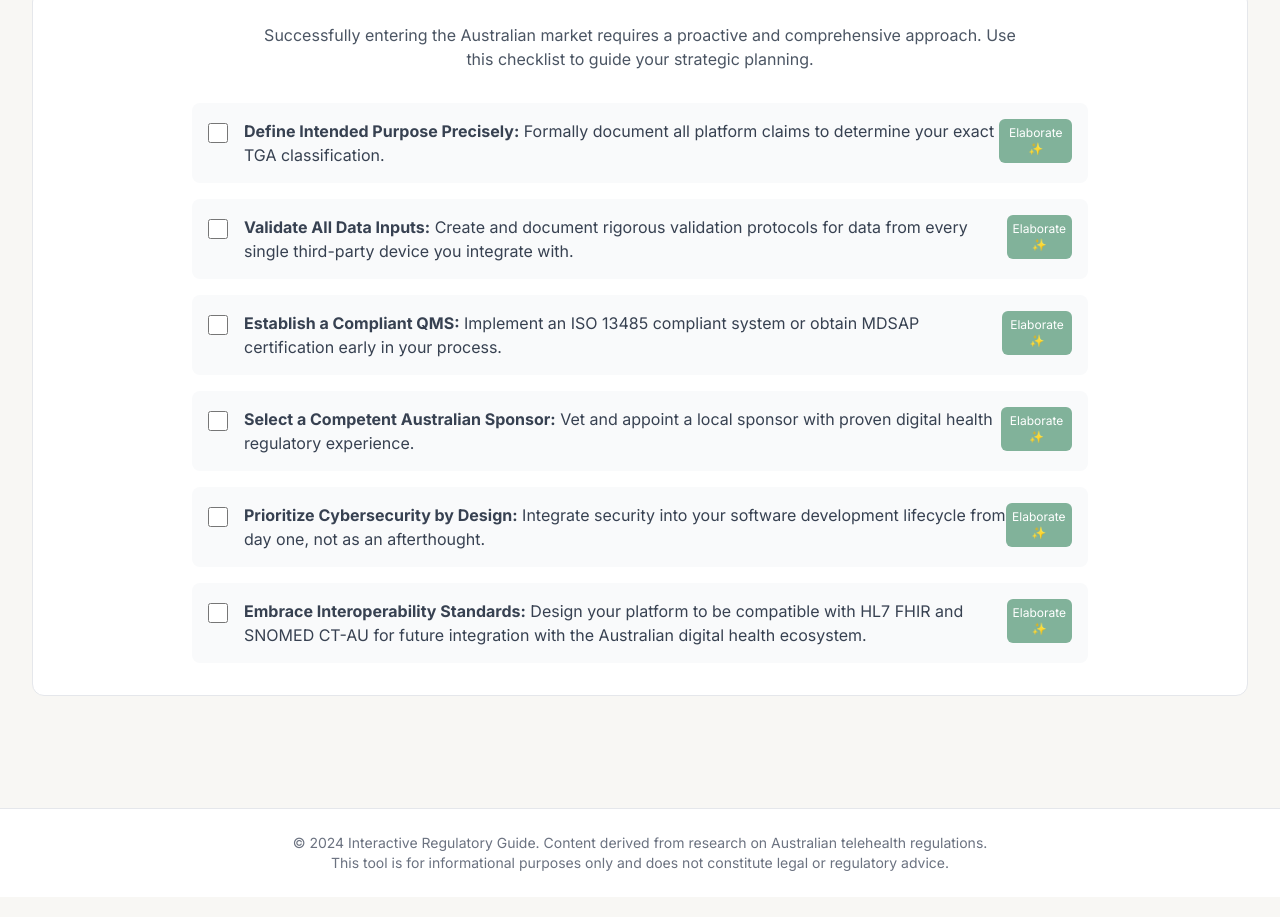
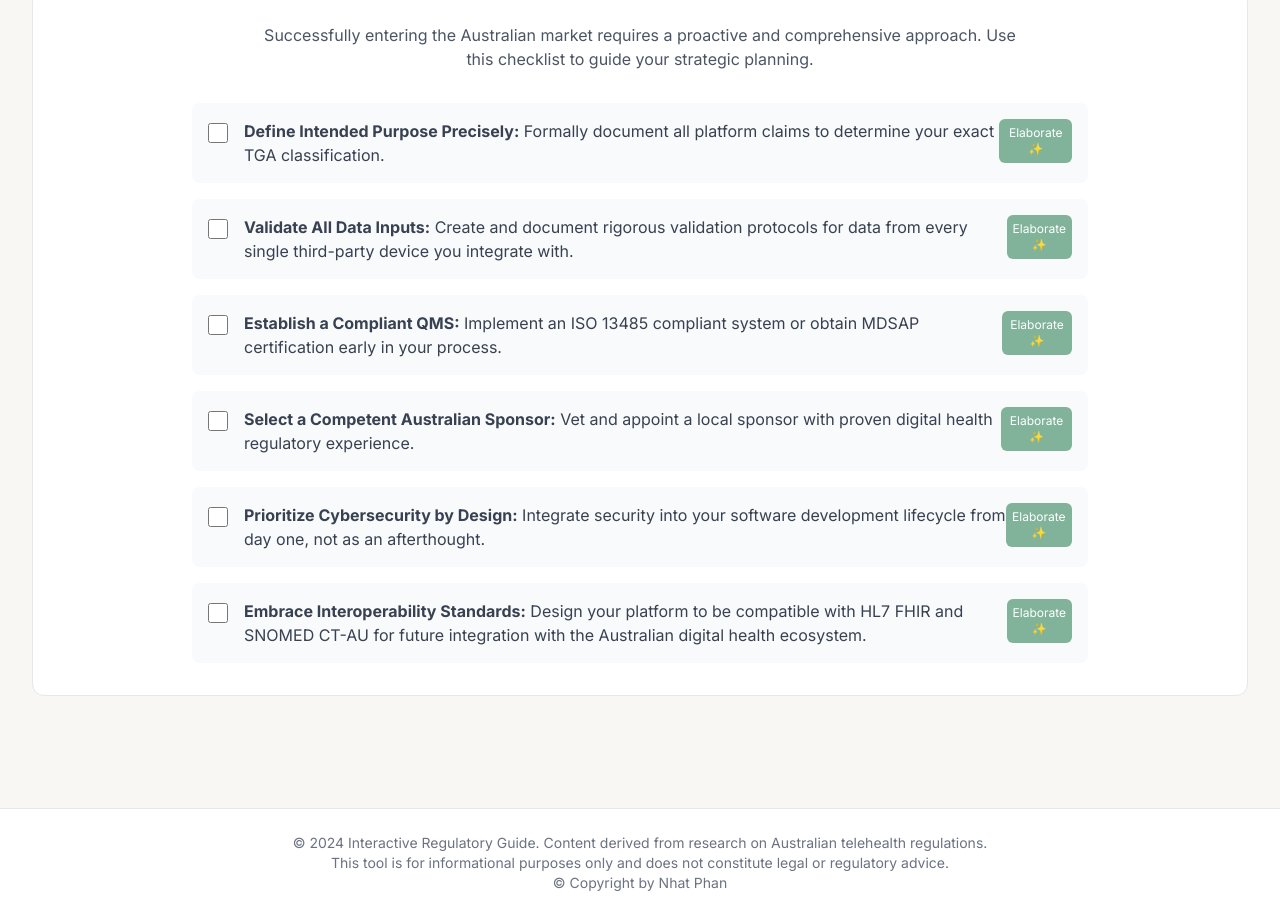
Before and after one commit to phanminhnhat/TelehealthAustralia, a plain HTML site: page index.html in a window 1280 px wide. Shown: the part 3236-4153 px from the top of the page. Drawn offline with nearby package versions, Linux system fonts and the light colour scheme.

Commit message:
Update index.html

```diff
--- a/index.html
+++ b/index.html
@@ -443,6 +443,7 @@
         <div class="container mx-auto py-6 px-4 sm:px-6 lg:px-8 text-center text-gray-500 text-sm">
             <p>&copy; 2024 Interactive Regulatory Guide. Content derived from research on Australian telehealth regulations.</p>
             <p>This tool is for informational purposes only and does not constitute legal or regulatory advice.</p>
+            <p>&copy; <span id="current-year"></span> Copyright by Nhat Phan</p>
         </div>
     </footer>
 
```
